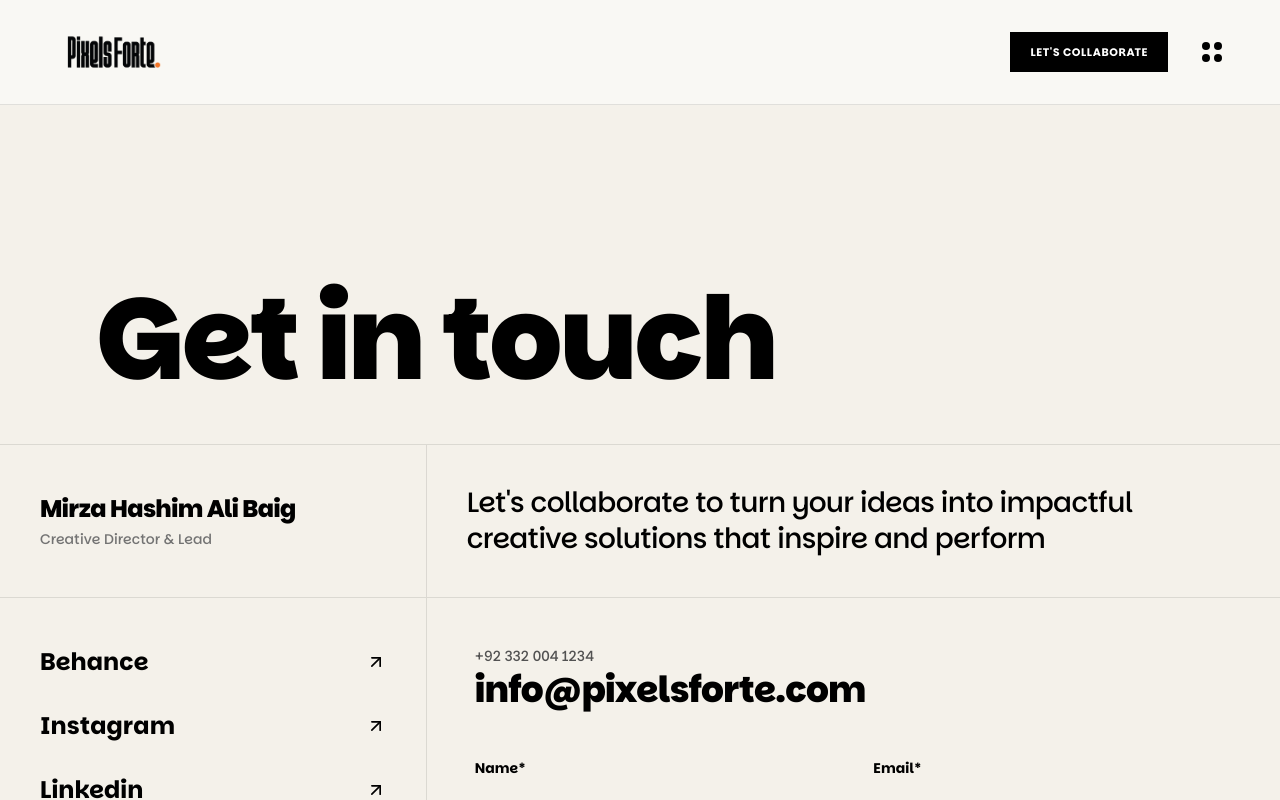
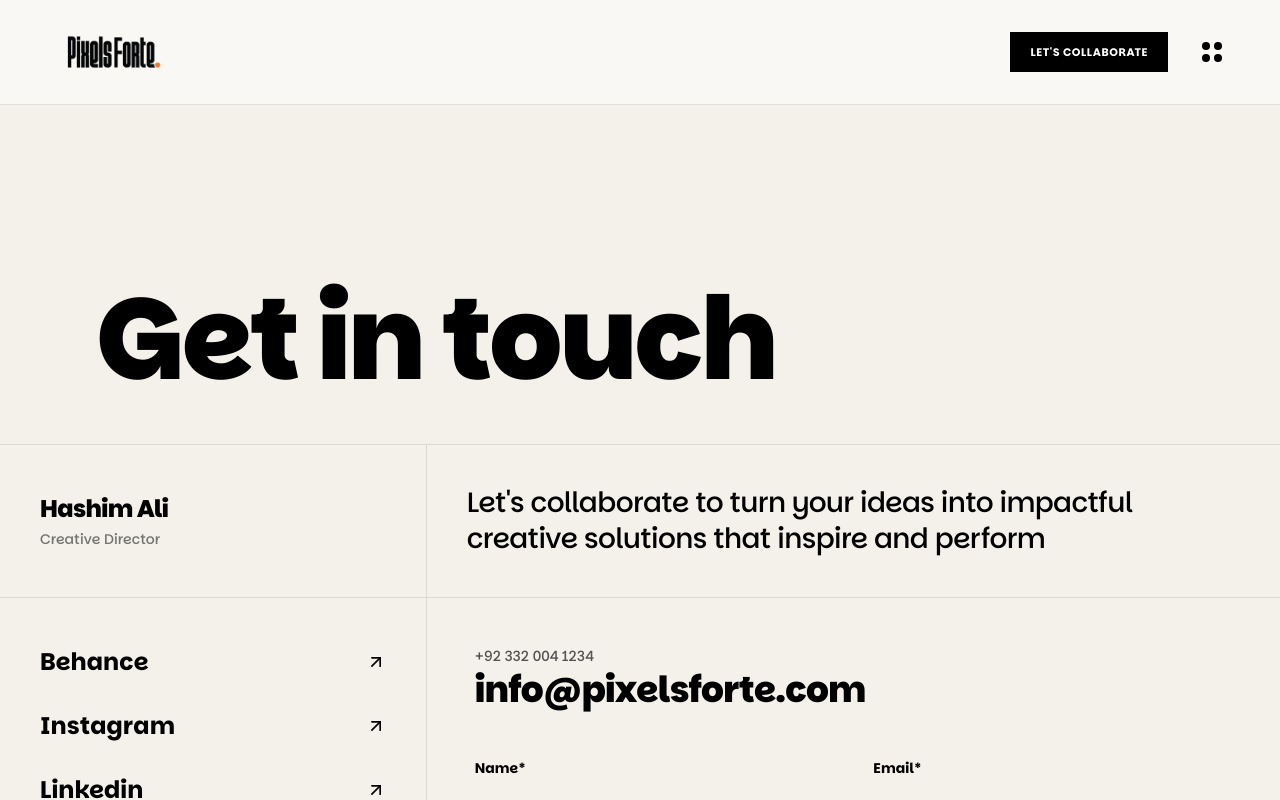
Before and after one commit to pixelsforte/pixels.forte, a Next.js app: page /contact in a window 1280 px wide. Shown: the top 800 px of the page. Built offline with nearby package versions, Linux system fonts and the light colour scheme; a web font is replaced by a local one.

Commit message:
ContactPage.tsx

```diff
--- a/components/ContactPage.tsx
+++ b/components/ContactPage.tsx
@@ -52,10 +52,10 @@ export default function ContactPage() {
           {/* Left: Collaborator / Creative Director Info (No image as requested) */}
           <div className="md:col-span-4 lg:col-span-3.5 p-6 sm:p-10 md:border-r border-black/10 flex flex-col justify-center text-left">
             <h3 className="text-xl sm:text-2xl font-black text-black tracking-tight">
-              Mirza Hashim Ali Baig
+              Hashim Ali
             </h3>
             <p className="text-xs sm:text-sm text-neutral-500 font-medium mt-1">
-              Creative Director &amp; Lead
+              Creative Director
             </p>
           </div>
 
```
